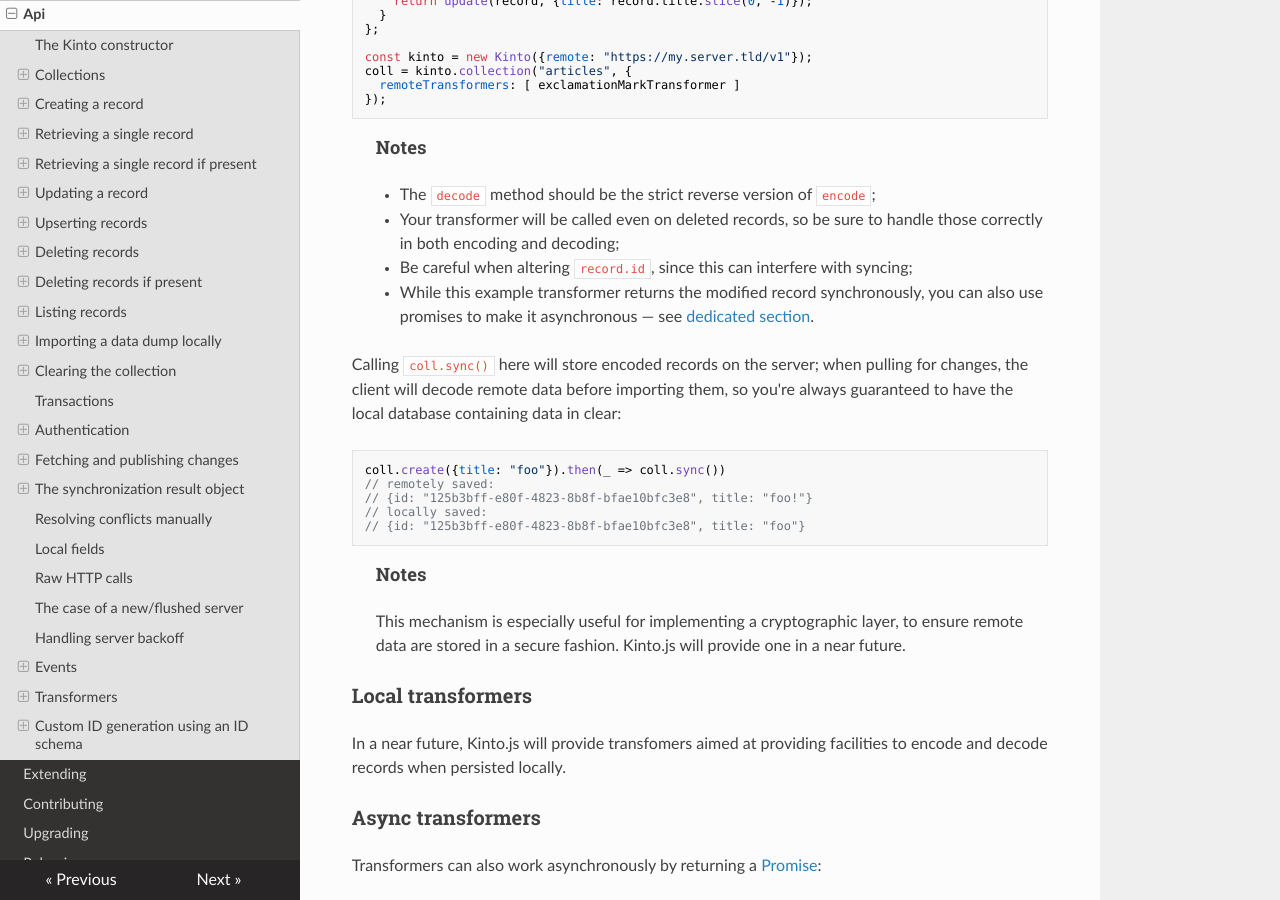
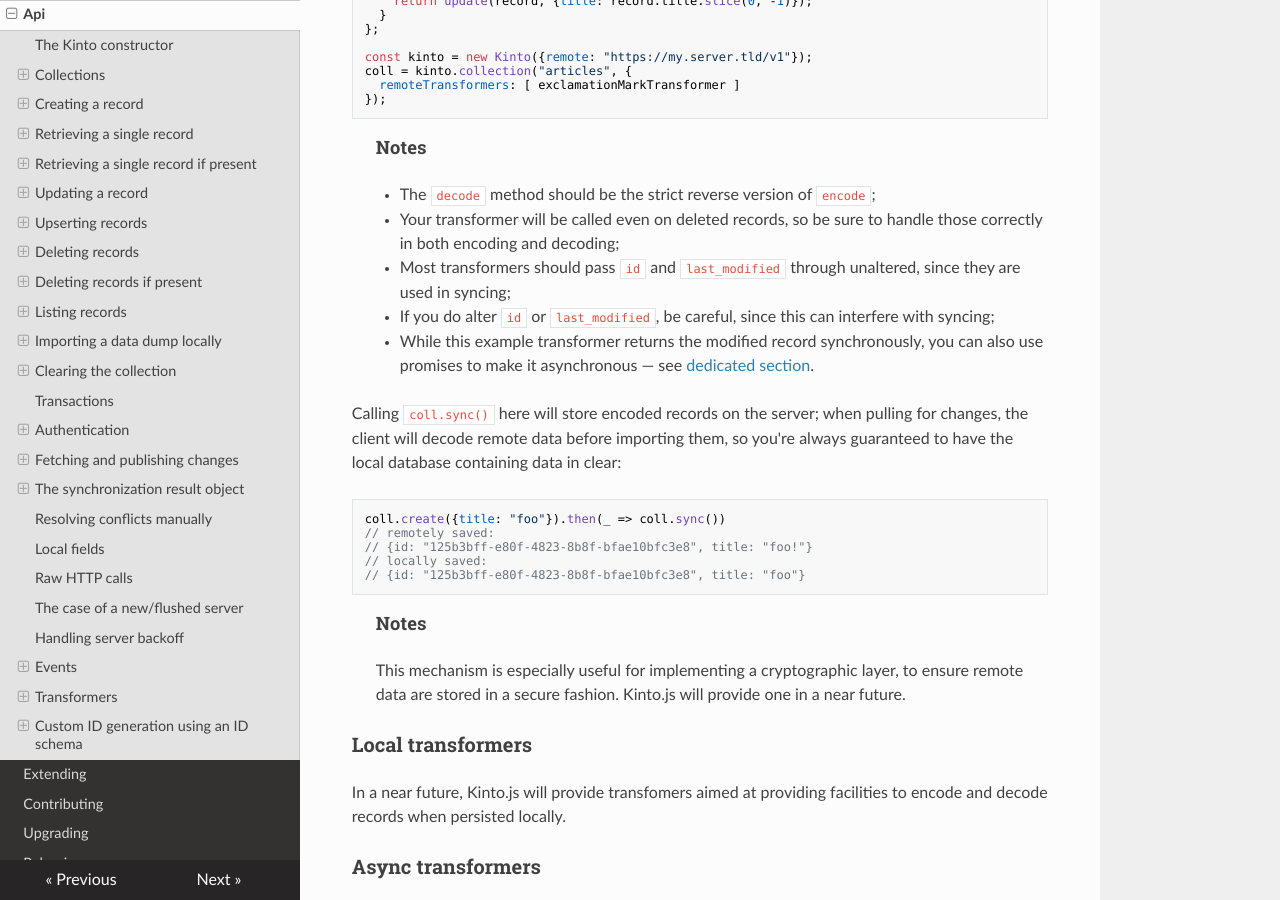
Before and after one commit to Kinto/kinto.js, an MkDocs documentation site: the page built from docs/api.md, in a window 1280 px wide and 900 px high, scrolled down 18638 px. Built offline with MkDocs 1.6.1, drawn with Linux system fonts in a browser that asks for light colours; nearby versions of some CDN libraries; old or Windows-style settings are respelled for this version of MkDocs.

Commit message:
Document last_modified as also special
This just bit me.

```diff
--- a/docs/api.md
+++ b/docs/api.md
@@ -860,7 +860,8 @@ coll = kinto.collection("articles", {
 >
 > - The `decode` method should be the strict reverse version of `encode`;
 > - Your transformer will be called even on deleted records, so be sure to handle those correctly in both encoding and decoding;
-> - Be careful when altering `record.id`, since this can interfere with syncing;
+> - Most transformers should pass `id` and `last_modified` through unaltered, since they are used in syncing;
+> - If you do alter `id` or `last_modified`, be careful, since this can interfere with syncing;
 > - While this example transformer returns the modified record synchronously, you can also use promises to make it asynchronous — see [dedicated section](#async-transformers).
 
 Calling `coll.sync()` here will store encoded records on the server; when pulling for changes, the client will decode remote data before importing them, so you're always guaranteed to have the local database containing data in clear:
```
